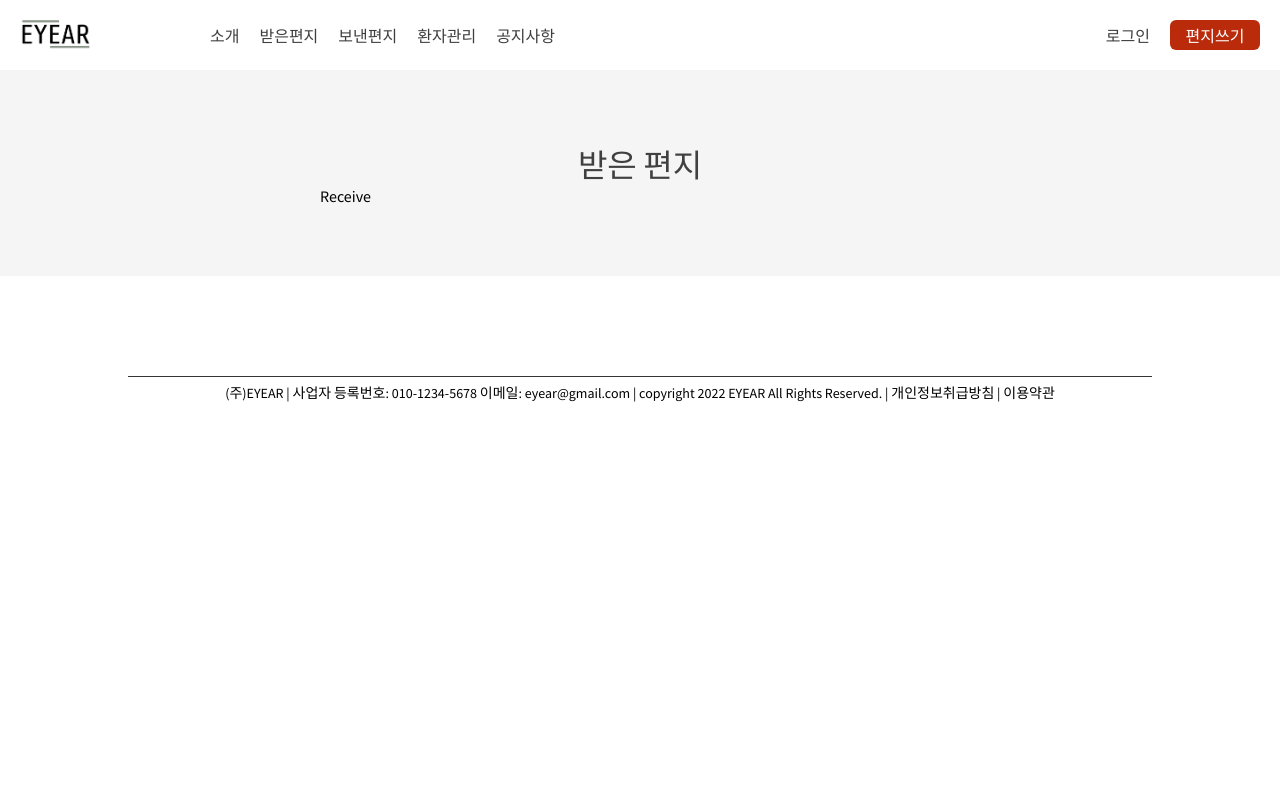
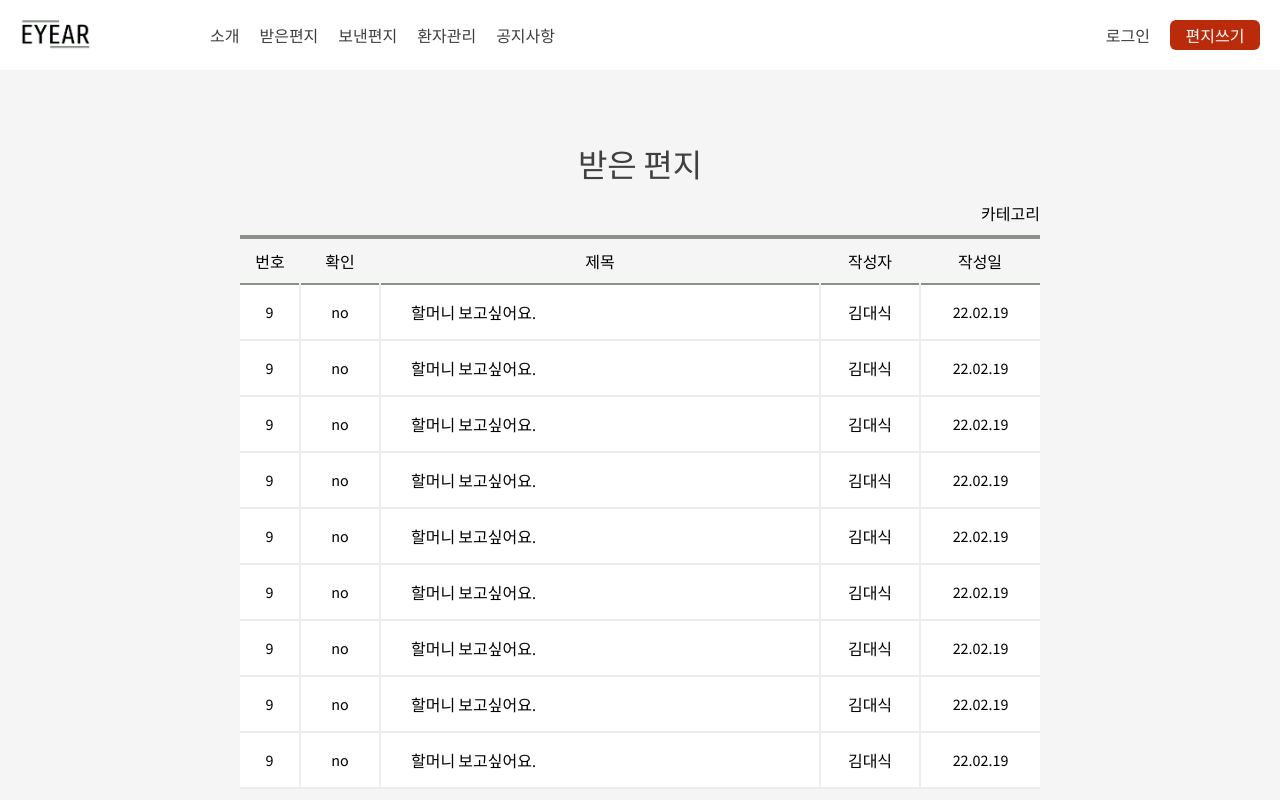
Before and after one commit to eyear22/eyear_frontend, a React (Create React App) app: page /receive in a window 1280 px wide. Shown: the top 800 px of the page. Built offline with nearby package versions, Linux system fonts and the light colour scheme.

Commit message:
[FEAT] 보낸 편지 테이블 생성

```diff
--- a/src/components/common/Layout.js
+++ b/src/components/common/Layout.js
@@ -1,5 +1,5 @@
 import styled from 'styled-components';
-import { tablet } from '../../utils/responsive';
+import { mobile } from '../../utils/responsive';
 import Footer from '../home/Footer';
 import Header from '../home/Header';
 
@@ -18,17 +18,25 @@ const Layout = ({ title, children }) => {
 
 const Container = styled.div`
   margin-top: 70px;
-  padding: 70px 25vw;
-  ${tablet({ padding: '20px 10vw' })}
+  padding: 70px 0;
+  ${mobile({ padding: '20px 10vw' })}
   background-color: #f5f5f5;
+  display: flex;
+  align-items: center;
+  flex-direction: column;
 `;
 
 const Title = styled.div`
+  width: 800px;
   color: #404040;
   font-size: 32px;
   text-align: center;
+  ${mobile({ width: '100%' })}
 `;
 
-const Wrap = styled.div``;
+const Wrap = styled.div`
+  width: 800px;
+  ${mobile({ width: '100%' })}
+`;
 
 export default Layout;
--- /dev/null
+++ b/src/components/receive/LetterTable.js
@@ -0,0 +1,114 @@
+import styled from 'styled-components';
+
+const LetterTable = () => {
+  return (
+    <div>
+      <div style={{ marginTop: 15, textAlign: 'right' }}>카테고리</div>
+      <Table>
+        <thead style={{ borderTop: '4px solid #889287', borderBottom: '1px solid #889287' }}>
+          <tr>
+            <td style={{ padding: 10, width: 40 }}>번호</td>
+            <td style={{ padding: 10, width: 60 }}>확인</td>
+            <td style={{ padding: 10 }}>제목</td>
+            <td style={{ padding: 10, width: 80 }}>작성자</td>
+            <td style={{ padding: 10, width: 100 }}>작성일</td>
+          </tr>
+        </thead>
+        <tbody
+          style={{ backgroundColor: '#fff', borderTop: '2.2px solid #889287', borderBottom: '2.2px solid #889287' }}
+        >
+          <tr style={{ borderBottom: '2px solid #EBEEEC' }}>
+            <td style={{ borderRight: '2px solid #EBEEEC', padding: 15 }}>9</td>
+            <td style={{ borderRight: '2px solid #EBEEEC', padding: 15 }}>no</td>
+            <td style={{ borderRight: '2px solid #EBEEEC', textAlign: 'left', padding: 15, paddingLeft: 30 }}>
+              할머니 보고싶어요.
+            </td>
+            <td style={{ borderRight: '2px solid #EBEEEC', padding: 15 }}>김대식</td>
+            <td>22.02.19</td>
+          </tr>
+          <tr style={{ borderBottom: '2px solid #EBEEEC' }}>
+            <td style={{ borderRight: '2px solid #EBEEEC', padding: 15 }}>9</td>
+            <td style={{ borderRight: '2px solid #EBEEEC', padding: 15 }}>no</td>
+            <td style={{ borderRight: '2px solid #EBEEEC', textAlign: 'left', padding: 15, paddingLeft: 30 }}>
+              할머니 보고싶어요.
+            </td>
+            <td style={{ borderRight: '2px solid #EBEEEC', padding: 15 }}>김대식</td>
+            <td>22.02.19</td>
+          </tr>
+          <tr style={{ borderBottom: '2px solid #EBEEEC' }}>
+            <td style={{ borderRight: '2px solid #EBEEEC', padding: 15 }}>9</td>
+            <td style={{ borderRight: '2px solid #EBEEEC', padding: 15 }}>no</td>
+            <td style={{ borderRight: '2px solid #EBEEEC', textAlign: 'left', padding: 15, paddingLeft: 30 }}>
+              할머니 보고싶어요.
+            </td>
+            <td style={{ borderRight: '2px solid #EBEEEC', padding: 15 }}>김대식</td>
+            <td>22.02.19</td>
+          </tr>
+          <tr style={{ borderBottom: '2px solid #EBEEEC' }}>
+            <td style={{ borderRight: '2px solid #EBEEEC', padding: 15 }}>9</td>
+            <td style={{ borderRight: '2px solid #EBEEEC', padding: 15 }}>no</td>
+            <td style={{ borderRight: '2px solid #EBEEEC', textAlign: 'left', padding: 15, paddingLeft: 30 }}>
+              할머니 보고싶어요.
+            </td>
+            <td style={{ borderRight: '2px solid #EBEEEC', padding: 15 }}>김대식</td>
+            <td>22.02.19</td>
+          </tr>
+          <tr style={{ borderBottom: '2px solid #EBEEEC' }}>
+            <td style={{ borderRight: '2px solid #EBEEEC', padding: 15 }}>9</td>
+            <td style={{ borderRight: '2px solid #EBEEEC', padding: 15 }}>no</td>
+            <td style={{ borderRight: '2px solid #EBEEEC', textAlign: 'left', padding: 15, paddingLeft: 30 }}>
+              할머니 보고싶어요.
+            </td>
+            <td style={{ borderRight: '2px solid #EBEEEC', padding: 15 }}>김대식</td>
+            <td>22.02.19</td>
+          </tr>
+          <tr style={{ borderBottom: '2px solid #EBEEEC' }}>
+            <td style={{ borderRight: '2px solid #EBEEEC', padding: 15 }}>9</td>
+            <td style={{ borderRight: '2px solid #EBEEEC', padding: 15 }}>no</td>
+            <td style={{ borderRight: '2px solid #EBEEEC', textAlign: 'left', padding: 15, paddingLeft: 30 }}>
+              할머니 보고싶어요.
+            </td>
+            <td style={{ borderRight: '2px solid #EBEEEC', padding: 15 }}>김대식</td>
+            <td>22.02.19</td>
+          </tr>
+          <tr style={{ borderBottom: '2px solid #EBEEEC' }}>
+            <td style={{ borderRight: '2px solid #EBEEEC', padding: 15 }}>9</td>
+            <td style={{ borderRight: '2px solid #EBEEEC', padding: 15 }}>no</td>
+            <td style={{ borderRight: '2px solid #EBEEEC', textAlign: 'left', padding: 15, paddingLeft: 30 }}>
+              할머니 보고싶어요.
+            </td>
+            <td style={{ borderRight: '2px solid #EBEEEC', padding: 15 }}>김대식</td>
+            <td>22.02.19</td>
+          </tr>
+          <tr style={{ borderBottom: '2px solid #EBEEEC' }}>
+            <td style={{ borderRight: '2px solid #EBEEEC', padding: 15 }}>9</td>
+            <td style={{ borderRight: '2px solid #EBEEEC', padding: 15 }}>no</td>
+            <td style={{ borderRight: '2px solid #EBEEEC', textAlign: 'left', padding: 15, paddingLeft: 30 }}>
+              할머니 보고싶어요.
+            </td>
+            <td style={{ borderRight: '2px solid #EBEEEC', padding: 15 }}>김대식</td>
+            <td>22.02.19</td>
+          </tr>
+          <tr style={{ borderBottom: '2px solid #EBEEEC' }}>
+            <td style={{ borderRight: '2px solid #EBEEEC', padding: 15 }}>9</td>
+            <td style={{ borderRight: '2px solid #EBEEEC', padding: 15 }}>no</td>
+            <td style={{ borderRight: '2px solid #EBEEEC', textAlign: 'left', padding: 15, paddingLeft: 30 }}>
+              할머니 보고싶어요.
+            </td>
+            <td style={{ borderRight: '2px solid #EBEEEC', padding: 15 }}>김대식</td>
+            <td>22.02.19</td>
+          </tr>
+        </tbody>
+      </Table>
+    </div>
+  );
+};
+
+const Table = styled.table`
+  width: 100%;
+  text-align: center;
+  border-collapse: collapse;
+  margin-top: 10px;
+`;
+
+export default LetterTable;
--- a/src/pages/Receive.js
+++ b/src/pages/Receive.js
@@ -1,8 +1,34 @@
+import { Pagination } from '@mui/material';
 import styled from 'styled-components';
 import Layout from '../components/common/Layout';
+import LetterTable from '../components/receive/LetterTable';
 
 const Receive = () => {
-  return <Layout title="받은 편지">Receive</Layout>;
+  return (
+    <Layout title="받은 편지">
+      <LetterTable />
+      <Wrap>
+        <StyledPagination count={10} shape="rounded" />
+      </Wrap>
+    </Layout>
+  );
 };
 
+const Wrap = styled.div`
+  display: flex;
+  justify-content: center;
+  margin-top: 30px;
+`;
+
+const StyledPagination = styled(Pagination)`
+  /* & .Muipaginationitem-root {
+  }
+  & .MuiPagination-text {
+    color: blue;
+  }
+  & .MuiPagination-outlined {
+    color: blue;
+  } */
+`;
+
 export default Receive;
```
